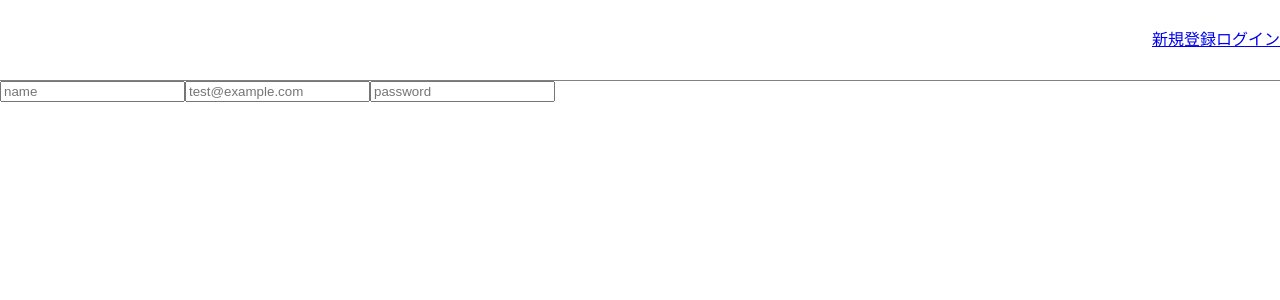
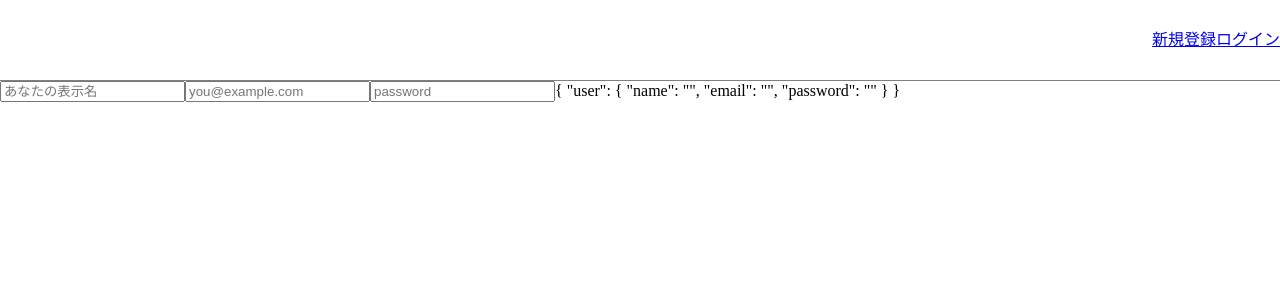
Before and after one commit to SGZ-cal/blue-front, a Nuxt app: page /signup in a window 1280 px wide. Shown: the top 300 px of the page. Built offline with nearby package versions, Linux system fonts and the light colour scheme.

Commit message:
signup_page_set_data_building

```diff
--- a/components/user/userFormEmail.vue
+++ b/components/user/userFormEmail.vue
@@ -1,6 +1,26 @@
 <template>
-  <input v-model="email" placeholder="test@example.com">
+  <input
+    v-model="setEmail"
+    placeholder="you@example.com"
+  >
 </template>
+
+<script>
+export default {
+  props: {
+    email: {
+      type: String,
+      default: ''
+    }
+  },
+  computed: {
+    setEmail: {
+      get () { return this.email },
+      set (newVal) { return this.$emit('update:email', newVal) }
+    }
+  }
+}
+</script>
 
 <style scoped lang="scss">
 
--- a/components/user/userFormName.vue
+++ b/components/user/userFormName.vue
@@ -1,6 +1,26 @@
 <template>
-  <input v-model="name" placeholder="name">
+  <input
+    v-model="setName"
+    placeholder="あなたの表示名"
+  />
 </template>
+
+<script>
+export default {
+  props: {
+    name: {
+      type: String,
+      default: ''
+    }
+  },
+  computed: {
+    setName: {
+      get () { return this.name },
+      set (newVal) { return this.$emit('update:name', newVal) }
+    }
+  }
+}
+</script>
 
 <style scoped lang="scss">
 
--- a/components/user/userFormPassword.vue
+++ b/components/user/userFormPassword.vue
@@ -1,6 +1,26 @@
 <template>
-  <input v-model="password" placeholder="password">
+  <input
+    v-model="setPassword"
+    placeholder="password"
+  />
 </template>
+
+<script>
+export default {
+  props: {
+    password: {
+      type: String,
+      default: ''
+    }
+  },
+  computed: {
+    setPassword: {
+      get () { return this.password },
+      set (newVal) { return this.$emit('update:password', newVal) }
+    }
+  }
+}
+</script>
 
 <style scoped lang="scss">
 
--- a/pages/signup.vue
+++ b/pages/signup.vue
@@ -1,15 +1,39 @@
 <template>
   <div>
-    <SignupForm />
+    <UserFormName
+      :name.sync="params.user.name"
+    />
+    <UserFormEmail
+      :email.sync="params.user.email"
+    />
+    <UserFormPassword
+      :password.sync="params.user.password"
+    />
+    <a>{{ params }}</a>
   </div>
 </template>
 
 <script>
-import SignupForm from "@/components/signupForm.vue"
+import UserFormName from '@/components/user/userFormName.vue'
+import UserFormEmail from '@/components/user/userFormEmail.vue'
+import UserFormPassword from '@/components/user/userFormPassword.vue'
 export default {
   layout: 'beforeLogin',
   components: {
-    SignupForm,
+    UserFormName,
+    UserFormEmail,
+    UserFormPassword,
+  },
+  data () {
+    return {
+      params: {
+        user: {
+          name: '',
+          email: '',
+          password: ''
+        }
+      }
+    }
   }
 }
 </script>
```
